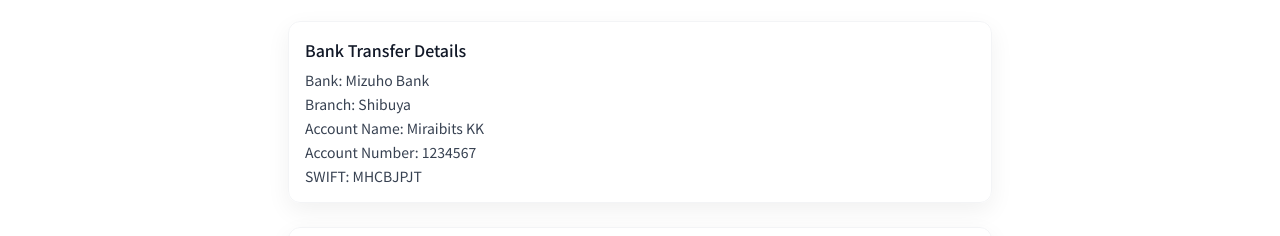
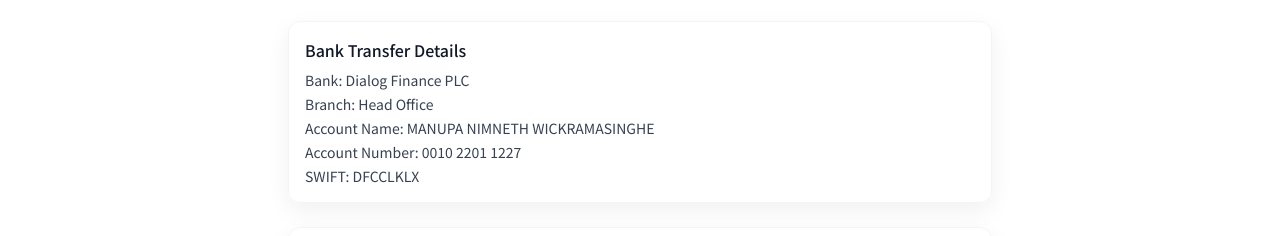
Before and after one commit to MiraiBits/miraibits-frontend-nextjs, a Next.js app: page /checkout in a window 1280 px wide. Shown: the part 140-376 px from the top of the page. Built offline with nearby package versions, Linux system fonts and the light colour scheme; no server answers.

Commit message:
Update bank transfer details in checkout page

```diff
--- a/app/checkout/page.tsx
+++ b/app/checkout/page.tsx
@@ -17,11 +17,11 @@
       <section className="mt-6 card p-4">
         <h2 className="font-medium">Bank Transfer Details</h2>
         <ul className="mt-2 text-gray-700 dark:text-gray-300 text-sm space-y-1">
-          <li>Bank: Mizuho Bank</li>
-          <li>Branch: Shibuya</li>
-          <li>Account Name: Miraibits KK</li>
-          <li>Account Number: 1234567</li>
-          <li>SWIFT: MHCBJPJT</li>
+          <li>Bank: Dialog Finance PLC</li>
+          <li>Branch: Head Office</li>
+          <li>Account Name: MANUPA NIMNETH WICKRAMASINGHE</li>
+          <li>Account Number: 0010 2201 1227</li>
+          <li>SWIFT: DFCCLKLX</li>
         </ul>
       </section>
 
```
